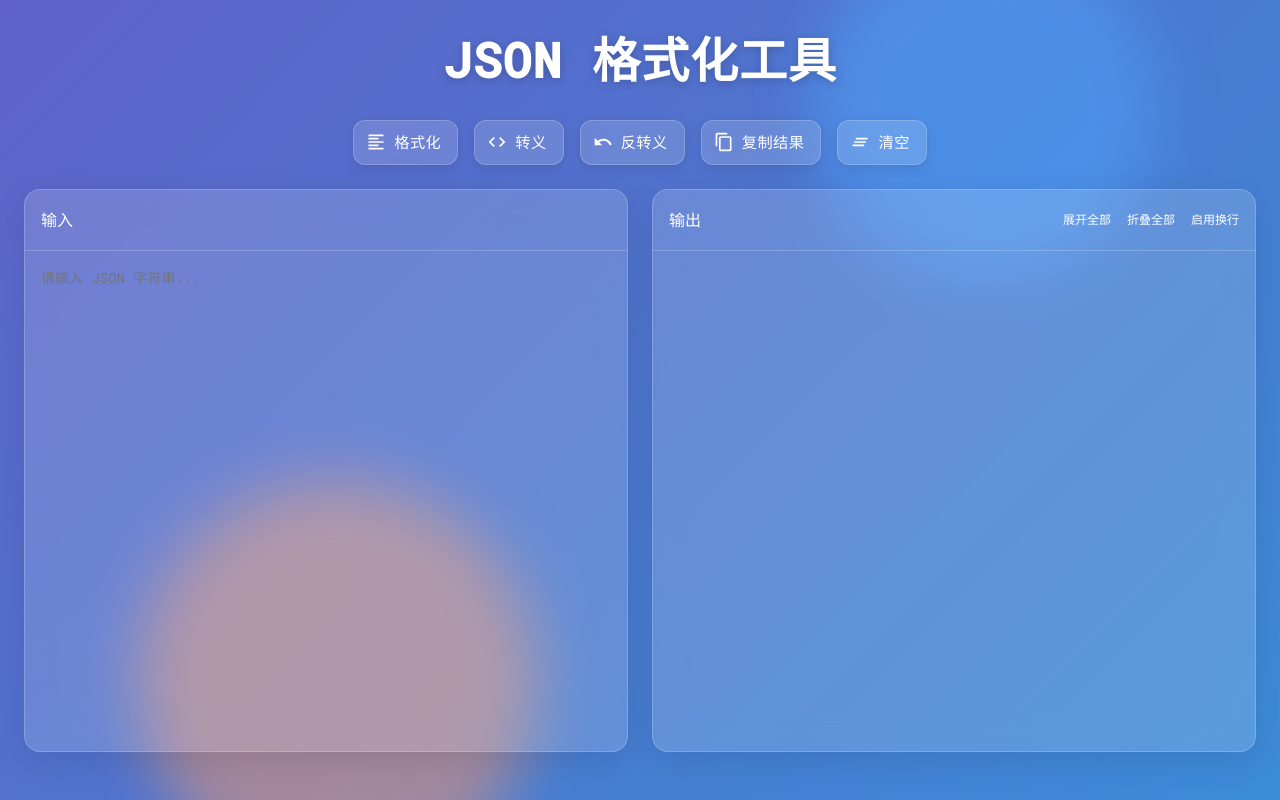
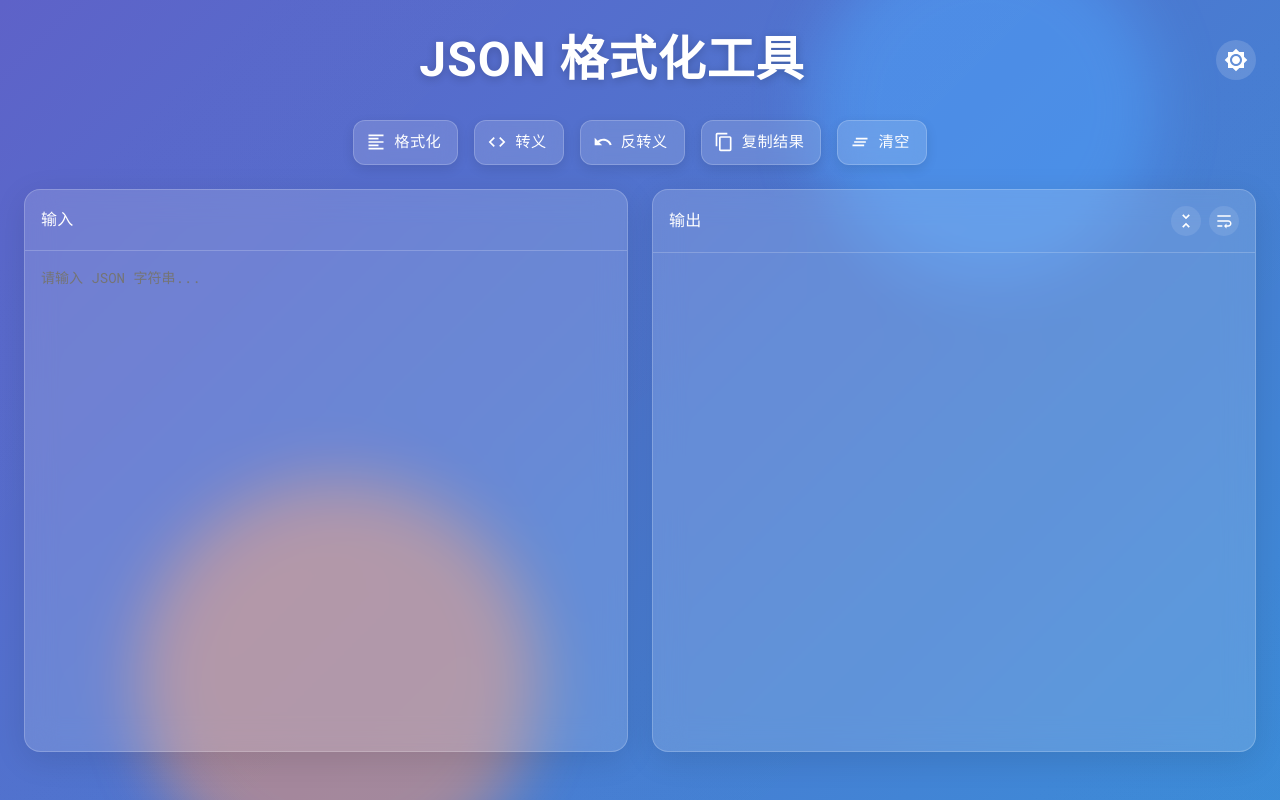
Before and after one commit to wangweiiiii/json-formatter, a React (Create React App) app: page / in a window 1280 px wide. Built offline with nearby package versions, Linux system fonts and the light colour scheme.

Commit message:
添加暗黑模式支持和展开/折叠切换功能

```diff
--- a/package.json
+++ b/package.json
@@ -2,7 +2,7 @@
   "name": "json-formatter",
   "version": "0.1.0",
   "private": true,
-  "homepage": "https://yourusername.github.io/json-formatter",
+  "homepage": "https://wangweiiiii.github.io/json-formatter",
   "dependencies": {
     "@emotion/react": "^11.14.0",
     "@emotion/styled": "^11.14.0",
--- a/src/App.js
+++ b/src/App.js
@@ -1,15 +1,51 @@
 import React, { useState, useEffect } from 'react';
-import { Box, Container, Typography, useTheme } from '@mui/material';
+import { Box, Container, Typography, useTheme, IconButton, createTheme, ThemeProvider } from '@mui/material';
+import Brightness4Icon from '@mui/icons-material/Brightness4';
+import Brightness7Icon from '@mui/icons-material/Brightness7';
 import JsonEditor from './components/JsonEditor';
 import JsonViewer from './components/JsonViewer';
 import ControlPanel from './components/ControlPanel';
 import './GlassmorphismEffects.css'; // 引入毛玻璃效果样式
 
 function App() {
-  const theme = useTheme();
   const [input, setInput] = useState('');
   const [output, setOutput] = useState('');
   const [error, setError] = useState('');
+  const [darkMode, setDarkMode] = useState(() => {
+    // 从localStorage读取主题设置，默认为暗黑模式
+    const savedMode = localStorage.getItem('jsonFormatterDarkMode');
+    return savedMode !== null ? JSON.parse(savedMode) : true;
+  });
+
+  // 创建主题
+  const theme = createTheme({
+    palette: {
+      mode: darkMode ? 'dark' : 'light',
+      background: {
+        default: darkMode ? '#121212' : '#f5f5f5',
+        paper: darkMode ? 'rgba(18, 18, 18, 0.8)' : 'rgba(255, 255, 255, 0.8)',
+      },
+      text: {
+        primary: darkMode ? '#ffffff' : '#000000',
+        secondary: darkMode ? 'rgba(255, 255, 255, 0.7)' : 'rgba(0, 0, 0, 0.7)',
+      },
+    },
+  });
+
+  // 切换暗黑/白天模式
+  const toggleDarkMode = () => {
+    const newMode = !darkMode;
+    setDarkMode(newMode);
+    localStorage.setItem('jsonFormatterDarkMode', JSON.stringify(newMode));
+
+    // 更新CSS变量
+    document.documentElement.setAttribute('data-theme', newMode ? 'dark' : 'light');
+  };
+
+  // 初始化时设置CSS变量
+  useEffect(() => {
+    document.documentElement.setAttribute('data-theme', darkMode ? 'dark' : 'light');
+  }, [darkMode]);
 
   // Load saved input from localStorage when component mounts
   useEffect(() => {
@@ -84,9 +120,9 @@ function App() {
   };
 
   return (
-    <>
+    <ThemeProvider theme={theme}>
       {/* 动态背景 */}
-      <div className="dynamic-bg">
+      <div className={`dynamic-bg ${darkMode ? 'dark' : 'light'}`}>
         <div className="bubble"></div>
         <div className="bubble"></div>
         <div className="bubble"></div>
@@ -95,21 +131,36 @@ function App() {
       </div>
 
       <Container maxWidth="xl" sx={{ py: 4, height: '100vh', display: 'flex', flexDirection: 'column', position: 'relative', zIndex: 1 }}>
+        <Box sx={{ display: 'flex', justifyContent: 'space-between', alignItems: 'center', mb: 4 }}>
           <Typography
             variant="h3"
             component="h1"
             align="center"
-          gutterBottom
             sx={{
-            color: 'white',
+              color: darkMode ? 'white' : '#333',
               fontWeight: '700',
-            mb: 4,
-            textShadow: '0 2px 10px rgba(0, 0, 0, 0.2)',
+              textShadow: darkMode ? '0 2px 10px rgba(0, 0, 0, 0.2)' : '0 2px 10px rgba(0, 0, 0, 0.1)',
               letterSpacing: '1px',
+              flex: 1
             }}
           >
             JSON 格式化工具
           </Typography>
+
+          <IconButton
+            onClick={toggleDarkMode}
+            color="inherit"
+            sx={{
+              ml: 2,
+              backgroundColor: darkMode ? 'rgba(255, 255, 255, 0.15)' : 'rgba(0, 0, 0, 0.08)',
+              '&:hover': {
+                backgroundColor: darkMode ? 'rgba(255, 255, 255, 0.25)' : 'rgba(0, 0, 0, 0.15)',
+              }
+            }}
+          >
+            {darkMode ? <Brightness7Icon /> : <Brightness4Icon />}
+          </IconButton>
+        </Box>
 
         <ControlPanel
           onFormat={handleFormat}
@@ -117,6 +168,7 @@ function App() {
           onUnescape={handleUnescape}
           onClear={handleClear}
           onCopy={handleCopy}
+          darkMode={darkMode}
         />
 
         <Box sx={{
@@ -129,16 +181,18 @@ function App() {
           <JsonEditor
             value={input}
             onChange={handleInputChange}
-            className="glassmorphism"
+            className={`glassmorphism ${darkMode ? 'dark' : 'light'}`}
+            darkMode={darkMode}
           />
           <JsonViewer
             value={output}
             error={error}
-            className="glassmorphism"
+            className={`glassmorphism ${darkMode ? 'dark' : 'light'}`}
+            darkMode={darkMode}
           />
         </Box>
       </Container>
-    </>
+    </ThemeProvider>
   );
 }
 
--- a/src/GlassmorphismEffects.css
+++ b/src/GlassmorphismEffects.css
@@ -1,4 +1,38 @@
 /* 毛玻璃动态效果样式 */
+
+/* CSS变量 - 主题颜色 */
+:root {
+  --bg-gradient-start: #5b5fc7;
+  --bg-gradient-end: #3a8bd8;
+  --bubble-color-1: #ff9966;
+  --bubble-color-2: #4da6ff;
+  --text-color: #ffffff;
+  --text-color-secondary: rgba(255, 255, 255, 0.7);
+  --border-color: rgba(255, 255, 255, 0.2);
+  --glass-bg-color: rgba(255, 255, 255, 0.15);
+  --glass-bg-hover: rgba(255, 255, 255, 0.25);
+  --glass-border: rgba(255, 255, 255, 0.2);
+  --glass-border-hover: rgba(255, 255, 255, 0.3);
+  --shadow-color: rgba(0, 0, 0, 0.1);
+  --shadow-color-hover: rgba(0, 0, 0, 0.15);
+}
+
+/* 白天模式变量 */
+[data-theme="light"] {
+  --bg-gradient-start: #e0e5ff;
+  --bg-gradient-end: #c5d8ff;
+  --bubble-color-1: #ffb380;
+  --bubble-color-2: #80b3ff;
+  --text-color: #333333;
+  --text-color-secondary: rgba(0, 0, 0, 0.7);
+  --border-color: rgba(0, 0, 0, 0.1);
+  --glass-bg-color: rgba(255, 255, 255, 0.7);
+  --glass-bg-hover: rgba(255, 255, 255, 0.85);
+  --glass-border: rgba(0, 0, 0, 0.1);
+  --glass-border-hover: rgba(0, 0, 0, 0.15);
+  --shadow-color: rgba(0, 0, 0, 0.05);
+  --shadow-color-hover: rgba(0, 0, 0, 0.1);
+}
 
 /* 动态背景 */
 .dynamic-bg {
@@ -9,7 +43,8 @@
   height: 100%;
   z-index: -1;
   overflow: hidden;
-  background: linear-gradient(135deg, #5b5fc7 0%, #3a8bd8 100%); /* 蓝紫色渐变背景 */
+  background: linear-gradient(135deg, var(--bg-gradient-start) 0%, var(--bg-gradient-end) 100%);
+  transition: background 0.5s ease;
 }
 
 .dynamic-bg::before {
@@ -33,6 +68,7 @@
   border-radius: 50%;
   filter: blur(30px);
   z-index: -1;
+  transition: background-color 0.5s ease;
 }
 
 .bubble:nth-child(1) {
@@ -40,7 +76,7 @@
   height: 400px;
   bottom: -100px;
   left: 10%;
-  background: #ff9966;
+  background: var(--bubble-color-1);
   opacity: 0.5;
   animation: float 25s ease-in-out infinite;
 }
@@ -50,7 +86,7 @@
   height: 350px;
   top: -50px;
   right: 10%;
-  background: #4da6ff;
+  background: var(--bubble-color-2);
   opacity: 0.5;
   animation: float 20s ease-in-out infinite;
   animation-delay: 2s;
@@ -70,38 +106,38 @@
 
 /* 毛玻璃效果 */
 .glassmorphism {
-  background: rgba(255, 255, 255, 0.15) !important;
+  background: var(--glass-bg-color) !important;
   backdrop-filter: blur(15px) !important;
   -webkit-backdrop-filter: blur(15px) !important;
-  border: 1px solid rgba(255, 255, 255, 0.2) !important;
-  box-shadow: 0 8px 32px rgba(0, 0, 0, 0.1) !important;
+  border: 1px solid var(--glass-border) !important;
+  box-shadow: 0 8px 32px var(--shadow-color) !important;
   transition: all 0.3s cubic-bezier(0.25, 0.8, 0.25, 1) !important;
   border-radius: 16px !important;
 }
 
 .glassmorphism:hover {
-  background: rgba(255, 255, 255, 0.2) !important;
-  box-shadow: 0 10px 40px rgba(0, 0, 0, 0.15) !important;
+  background: var(--glass-bg-hover) !important;
+  box-shadow: 0 10px 40px var(--shadow-color-hover) !important;
   transform: translateY(-2px) !important;
-  border: 1px solid rgba(255, 255, 255, 0.3) !important;
+  border: 1px solid var(--glass-border-hover) !important;
 }
 
 .glassmorphism-button {
-  background: rgba(255, 255, 255, 0.15) !important;
+  background: var(--glass-bg-color) !important;
   backdrop-filter: blur(10px) !important;
   -webkit-backdrop-filter: blur(10px) !important;
-  border: 1px solid rgba(255, 255, 255, 0.2) !important;
-  box-shadow: 0 4px 12px rgba(0, 0, 0, 0.1) !important;
+  border: 1px solid var(--glass-border) !important;
+  box-shadow: 0 4px 12px var(--shadow-color) !important;
   transition: all 0.3s cubic-bezier(0.25, 0.8, 0.25, 1) !important;
   border-radius: 12px !important;
-  color: white !important;
+  color: var(--text-color) !important;
 }
 
 .glassmorphism-button:hover {
-  background: rgba(255, 255, 255, 0.25) !important;
+  background: var(--glass-bg-hover) !important;
   transform: translateY(-2px) !important;
-  box-shadow: 0 6px 16px rgba(0, 0, 0, 0.15) !important;
-  border: 1px solid rgba(255, 255, 255, 0.3) !important;
+  box-shadow: 0 6px 16px var(--shadow-color-hover) !important;
+  border: 1px solid var(--glass-border-hover) !important;
 }
 
 /* 动画 */
@@ -143,3 +179,8 @@
     opacity: 0.3;
   }
 }
+
+/* 主题切换过渡效果 */
+.dynamic-bg, .glassmorphism, .glassmorphism-button, .bubble {
+  transition: all 0.5s ease;
+}
--- a/src/components/ControlPanel.js
+++ b/src/components/ControlPanel.js
@@ -6,7 +6,36 @@ import ContentCopyIcon from '@mui/icons-material/ContentCopy';
 import ClearAllIcon from '@mui/icons-material/ClearAll';
 import UndoIcon from '@mui/icons-material/Undo';
 
-const ControlPanel = ({ onFormat, onEscape, onUnescape, onClear, onCopy }) => {
+const ControlPanel = ({ onFormat, onEscape, onUnescape, onClear, onCopy, darkMode }) => {
+  // 根据暗黑模式设置按钮样式
+  const buttonStyle = {
+    background: darkMode ? 'rgba(30, 30, 30, 0.6)' : 'rgba(255, 255, 255, 0.15)',
+    backdropFilter: 'blur(10px)',
+    boxShadow: darkMode ? '0 4px 12px rgba(0, 0, 0, 0.2)' : '0 4px 12px rgba(0, 0, 0, 0.1)',
+    '&:hover': {
+      background: darkMode ? 'rgba(40, 40, 40, 0.7)' : 'rgba(255, 255, 255, 0.25)',
+      transform: 'translateY(-2px)',
+      boxShadow: darkMode ? '0 6px 16px rgba(0, 0, 0, 0.25)' : '0 6px 16px rgba(0, 0, 0, 0.15)',
+    },
+    fontWeight: 500,
+    letterSpacing: '0.5px',
+    padding: '8px 16px',
+    borderRadius: '12px',
+    textTransform: 'none',
+    fontSize: '0.95rem',
+    color: darkMode ? '#e0e0e0' : 'white'
+  };
+
+  const outlinedButtonStyle = {
+    ...buttonStyle,
+    background: darkMode ? 'rgba(30, 30, 30, 0.4)' : 'rgba(255, 255, 255, 0.1)',
+    border: darkMode ? '1px solid rgba(80, 80, 80, 0.5)' : '1px solid rgba(255, 255, 255, 0.3)',
+    '&:hover': {
+      ...buttonStyle['&:hover'],
+      border: darkMode ? '1px solid rgba(100, 100, 100, 0.7)' : '1px solid rgba(255, 255, 255, 0.5)',
+    }
+  };
+
   return (
     <Box sx={{
       display: 'flex',
@@ -22,23 +51,7 @@ const ControlPanel = ({ onFormat, onEscape, onUnescape, onClear, onCopy }) => {
           startIcon={<FormatAlignLeftIcon />}
           onClick={onFormat}
           className="glassmorphism-button"
-          sx={{
-            background: 'rgba(255, 255, 255, 0.15)',
-            backdropFilter: 'blur(10px)',
-            boxShadow: '0 4px 12px rgba(0, 0, 0, 0.1)',
-            '&:hover': {
-              background: 'rgba(255, 255, 255, 0.25)',
-              transform: 'translateY(-2px)',
-              boxShadow: '0 6px 16px rgba(0, 0, 0, 0.15)',
-            },
-            fontWeight: 500,
-            letterSpacing: '0.5px',
-            padding: '8px 16px',
-            borderRadius: '12px',
-            textTransform: 'none',
-            fontSize: '0.95rem',
-            color: 'white'
-          }}
+          sx={buttonStyle}
         >
           格式化
         </Button>
@@ -51,23 +64,7 @@ const ControlPanel = ({ onFormat, onEscape, onUnescape, onClear, onCopy }) => {
           startIcon={<CodeIcon />}
           onClick={onEscape}
           className="glassmorphism-button"
-          sx={{
-            background: 'rgba(255, 255, 255, 0.15)',
-            backdropFilter: 'blur(10px)',
-            boxShadow: '0 4px 12px rgba(0, 0, 0, 0.1)',
-            '&:hover': {
-              background: 'rgba(255, 255, 255, 0.25)',
-              transform: 'translateY(-2px)',
-              boxShadow: '0 6px 16px rgba(0, 0, 0, 0.15)',
-            },
-            fontWeight: 500,
-            letterSpacing: '0.5px',
-            padding: '8px 16px',
-            borderRadius: '12px',
-            textTransform: 'none',
-            fontSize: '0.95rem',
-            color: 'white'
-          }}
+          sx={buttonStyle}
         >
           转义
         </Button>
@@ -80,23 +77,7 @@ const ControlPanel = ({ onFormat, onEscape, onUnescape, onClear, onCopy }) => {
           startIcon={<UndoIcon />}
           onClick={onUnescape}
           className="glassmorphism-button"
-          sx={{
-            background: 'rgba(255, 255, 255, 0.15)',
-            backdropFilter: 'blur(10px)',
-            boxShadow: '0 4px 12px rgba(0, 0, 0, 0.1)',
-            '&:hover': {
-              background: 'rgba(255, 255, 255, 0.25)',
-              transform: 'translateY(-2px)',
-              boxShadow: '0 6px 16px rgba(0, 0, 0, 0.15)',
-            },
-            fontWeight: 500,
-            letterSpacing: '0.5px',
-            padding: '8px 16px',
-            borderRadius: '12px',
-            textTransform: 'none',
-            fontSize: '0.95rem',
-            color: 'white'
-          }}
+          sx={buttonStyle}
         >
           反转义
         </Button>
@@ -109,23 +90,7 @@ const ControlPanel = ({ onFormat, onEscape, onUnescape, onClear, onCopy }) => {
           startIcon={<ContentCopyIcon />}
           onClick={onCopy}
           className="glassmorphism-button"
-          sx={{
-            background: 'rgba(255, 255, 255, 0.15)',
-            backdropFilter: 'blur(10px)',
-            boxShadow: '0 4px 12px rgba(0, 0, 0, 0.1)',
-            '&:hover': {
-              background: 'rgba(255, 255, 255, 0.25)',
-              transform: 'translateY(-2px)',
-              boxShadow: '0 6px 16px rgba(0, 0, 0, 0.15)',
-            },
-            fontWeight: 500,
-            letterSpacing: '0.5px',
-            padding: '8px 16px',
-            borderRadius: '12px',
-            textTransform: 'none',
-            fontSize: '0.95rem',
-            color: 'white'
-          }}
+          sx={buttonStyle}
         >
           复制结果
         </Button>
@@ -138,25 +103,7 @@ const ControlPanel = ({ onFormat, onEscape, onUnescape, onClear, onCopy }) => {
           startIcon={<ClearAllIcon />}
           onClick={onClear}
           className="glassmorphism-button"
-          sx={{
-            background: 'rgba(255, 255, 255, 0.1)',
-            backdropFilter: 'blur(10px)',
-            boxShadow: '0 4px 12px rgba(0, 0, 0, 0.1)',
-            border: '1px solid rgba(255, 255, 255, 0.3)',
-            color: 'white',
-            '&:hover': {
-              background: 'rgba(255, 255, 255, 0.2)',
-              transform: 'translateY(-2px)',
-              boxShadow: '0 6px 16px rgba(0, 0, 0, 0.15)',
-              border: '1px solid rgba(255, 255, 255, 0.5)',
-            },
-            fontWeight: 500,
-            letterSpacing: '0.5px',
-            padding: '8px 16px',
-            borderRadius: '12px',
-            textTransform: 'none',
-            fontSize: '0.95rem'
-          }}
+          sx={outlinedButtonStyle}
         >
           清空
         </Button>
--- a/src/components/JsonEditor.js
+++ b/src/components/JsonEditor.js
@@ -1,7 +1,7 @@
 import React from 'react';
 import { Paper, Box, Typography } from '@mui/material';
 
-const JsonEditor = ({ value, onChange, className }) => {
+const JsonEditor = ({ value, onChange, className, darkMode }) => {
   const handleKeyDown = (e) => {
     if (e.key === 'Tab') {
       e.preventDefault();
@@ -28,12 +28,12 @@ const JsonEditor = ({ value, onChange, className }) => {
         display: 'flex',
         flexDirection: 'column',
         overflow: 'hidden',
-        border: '1px solid rgba(255, 255, 255, 0.2)',
+        border: `1px solid ${darkMode ? 'rgba(255, 255, 255, 0.2)' : 'rgba(0, 0, 0, 0.1)'}`,
         transition: 'all 0.3s ease',
       }}
     >
-      <Box sx={{ p: 2, borderBottom: '1px solid rgba(255, 255, 255, 0.2)' }}>
-        <Typography variant="subtitle1" sx={{ fontWeight: 'medium', color: 'white' }}>
+      <Box sx={{ p: 2, borderBottom: `1px solid ${darkMode ? 'rgba(255, 255, 255, 0.2)' : 'rgba(0, 0, 0, 0.1)'}` }}>
+        <Typography variant="subtitle1" sx={{ fontWeight: 'medium', color: darkMode ? 'white' : '#333' }}>
           输入
         </Typography>
       </Box>
@@ -54,7 +54,7 @@ const JsonEditor = ({ value, onChange, className }) => {
             fontFamily: "'Roboto Mono', monospace",
             fontSize: '14px',
             lineHeight: '1.5',
-            color: 'white',
+            color: darkMode ? 'white' : '#333',
             backgroundColor: 'transparent',
           }}
         />
--- a/src/components/JsonViewer.js
+++ b/src/components/JsonViewer.js
@@ -1,16 +1,21 @@
 import React, { useEffect, useRef, useState, useCallback } from 'react';
-import { Paper, Box, Typography, Alert } from '@mui/material';
+import { Paper, Box, Typography, Alert, IconButton } from '@mui/material';
 import { Light as SyntaxHighlighter } from 'react-syntax-highlighter';
 import json from 'react-syntax-highlighter/dist/esm/languages/hljs/json';
 import atomOneDark from 'react-syntax-highlighter/dist/esm/styles/hljs/atom-one-dark';
+import atomOneLight from 'react-syntax-highlighter/dist/esm/styles/hljs/atom-one-light';
+import UnfoldMoreIcon from '@mui/icons-material/UnfoldMore';
+import UnfoldLessIcon from '@mui/icons-material/UnfoldLess';
+import WrapTextIcon from '@mui/icons-material/WrapText';
 
 // Register JSON language
 SyntaxHighlighter.registerLanguage('json', json);
 
-const JsonViewer = ({ value, error, className }) => {
+const JsonViewer = ({ value, error, className, darkMode }) => {
   const [collapsibleJson, setCollapsibleJson] = useState('');
   const containerRef = useRef(null);
   const [wrapLines, setWrapLines] = useState(false);
+  const [isAllExpanded, setIsAllExpanded] = useState(true);
 
   // Format primitive values with proper styling
   const formatPrimitive = useCallback((value) => {
@@ -227,6 +232,9 @@ const JsonViewer = ({ value, error, className }) => {
     allLines.forEach(line => {
       line.classList.remove('hidden');
     });
+
+    // 更新展开状态
+    setIsAllExpanded(true);
   };
 
   // Collapse all sections
@@ -273,6 +281,18 @@ const JsonViewer = ({ value, error, className }) => {
         }
       }
     });
+
+    // 更新展开状态
+    setIsAllExpanded(false);
+  };
+
+  // 切换展开/折叠状态
+  const toggleExpandCollapse = () => {
+    if (isAllExpanded) {
+      collapseAll();
+    } else {
+      expandAll();
+    }
   };
 
   useEffect(() => {
@@ -307,57 +327,47 @@ const JsonViewer = ({ value, error, className }) => {
         display: 'flex',
         flexDirection: 'column',
         overflow: 'hidden',
-        border: '1px solid rgba(255, 255, 255, 0.2)',
+        border: `1px solid ${darkMode ? 'rgba(255, 255, 255, 0.2)' : 'rgba(0, 0, 0, 0.1)'}`,
         transition: 'all 0.3s ease',
       }}
     >
       <Box sx={{
         p: 2,
-        borderBottom: '1px solid rgba(255, 255, 255, 0.2)',
+        borderBottom: `1px solid ${darkMode ? 'rgba(255, 255, 255, 0.2)' : 'rgba(0, 0, 0, 0.1)'}`,
         display: 'flex',
         justifyContent: 'space-between',
         alignItems: 'center'
       }}>
-        <Typography variant="subtitle1" sx={{ fontWeight: 'medium', color: 'white' }}>
+        <Typography variant="subtitle1" sx={{ fontWeight: 'medium', color: darkMode ? 'white' : '#333' }}>
           输出
         </Typography>
-        <Box sx={{ display: 'flex', gap: 2, alignItems: 'center' }}>
-          <Typography
-            variant="caption"
+        <Box sx={{ display: 'flex', gap: 1, alignItems: 'center' }}>
+          <IconButton
+            size="small"
+            onClick={toggleExpandCollapse}
             sx={{
-              cursor: 'pointer',
-              color: 'white',
-              fontWeight: 'medium',
-              '&:hover': { textDecoration: 'underline' }
+              color: darkMode ? 'white' : '#333',
+              backgroundColor: darkMode ? 'rgba(255, 255, 255, 0.1)' : 'rgba(0, 0, 0, 0.05)',
+              '&:hover': {
+                backgroundColor: darkMode ? 'rgba(255, 255, 255, 0.2)' : 'rgba(0, 0, 0, 0.1)',
+              }
             }}
-            onClick={expandAll}
           >
-            展开全部
-          </Typography>
-          <Typography
-            variant="caption"
+            {isAllExpanded ? <UnfoldLessIcon fontSize="small" /> : <UnfoldMoreIcon fontSize="small" />}
+          </IconButton>
+          <IconButton
+            size="small"
+            onClick={() => setWrapLines(!wrapLines)}
             sx={{
-              cursor: 'pointer',
-              color: 'white',
-              fontWeight: 'medium',
-              '&:hover': { textDecoration: 'underline' }
+              color: darkMode ? 'white' : '#333',
+              backgroundColor: wrapLines ? (darkMode ? 'rgba(255, 255, 255, 0.2)' : 'rgba(0, 0, 0, 0.1)') : (darkMode ? 'rgba(255, 255, 255, 0.1)' : 'rgba(0, 0, 0, 0.05)'),
+              '&:hover': {
+                backgroundColor: darkMode ? 'rgba(255, 255, 255, 0.2)' : 'rgba(0, 0, 0, 0.1)',
+              }
             }}
-            onClick={collapseAll}
           >
-            折叠全部
-          </Typography>
-          <Typography
-            variant="caption"
-            sx={{
-              cursor: 'pointer',
-              color: 'white',
-              fontWeight: 'medium',
-              '&:hover': { textDecoration: 'underline' }
-            }}
-            onClick={() => setWrapLines(!wrapLines)}
-          >
-            {wrapLines ? '禁用换行' : '启用换行'}
-          </Typography>
+            <WrapTextIcon fontSize="small" />
+          </IconButton>
         </Box>
       </Box>
 
@@ -378,14 +388,14 @@ const JsonViewer = ({ value, error, className }) => {
             fontFamily: "'Roboto Mono', monospace",
             fontSize: '14px',
             lineHeight: '1.5',
-            color: 'white',
+            color: darkMode ? 'white' : '#333',
           },
           '& .json-line': {
             display: 'flex',
             alignItems: 'flex-start',
           },
           '& .line-number': {
-            color: 'rgba(255, 255, 255, 0.5)',
+            color: darkMode ? 'rgba(255, 255, 255, 0.5)' : 'rgba(0, 0, 0, 0.4)',
             textAlign: 'right',
             paddingRight: '16px',
             userSelect: 'none',
@@ -402,7 +412,7 @@ const JsonViewer = ({ value, error, className }) => {
             flexShrink: 0,
           },
           '& .toggle-arrow': {
-            color: 'white',
+            color: darkMode ? 'white' : '#333',
             fontSize: '10px',
             cursor: 'pointer',
             flexShrink: 0,
@@ -415,37 +425,37 @@ const JsonViewer = ({ value, error, className }) => {
             whiteSpace: wrapLines ? 'pre-wrap' : 'pre',
             wordBreak: wrapLines ? 'break-word' : 'normal',
             overflowWrap: wrapLines ? 'break-word' : 'normal',
-            color: 'white',
+            color: darkMode ? 'white' : '#333',
           },
           '& .json-comma': {
-            color: 'rgba(255, 255, 255, 0.7)',
+            color: darkMode ? 'rgba(255, 255, 255, 0.7)' : 'rgba(0, 0, 0, 0.7)',
           },
           '& .json-colon': {
-            color: 'rgba(255, 255, 255, 0.7)',
+            color: darkMode ? 'rgba(255, 255, 255, 0.7)' : 'rgba(0, 0, 0, 0.7)',
           },
           '& .json-key': {
-            color: '#ff9966',
+            color: darkMode ? '#ff9966' : '#e07c4c',
           },
           '& .json-string': {
-            color: '#98c379',
+            color: darkMode ? '#98c379' : '#50a14f',
           },
           '& .json-number': {
-            color: '#d19a66',
+            color: darkMode ? '#d19a66' : '#c18401',
           },
           '& .json-boolean': {
-            color: '#56b6c2',
+            color: darkMode ? '#56b6c2' : '#0184bc',
           },
           '& .json-null': {
-            color: '#56b6c2',
+            color: darkMode ? '#56b6c2' : '#0184bc',
           },
           '& .json-bracket': {
-            color: 'rgba(255, 255, 255, 0.7)',
+            color: darkMode ? 'rgba(255, 255, 255, 0.7)' : 'rgba(0, 0, 0, 0.7)',
           },
           '& .arrow': {
             cursor: 'pointer',
             userSelect: 'none',
             marginRight: '5px',
-            color: 'white',
+            color: darkMode ? 'white' : '#333',
             transition: 'transform 0.2s ease',
             transform: 'rotate(90deg)',
             display: 'inline-block',
@@ -463,19 +473,13 @@ const JsonViewer = ({ value, error, className }) => {
         ) : (
           <SyntaxHighlighter
             language="json"
-            style={{
-              ...atomOneDark,
-              'hljs': {
-                ...atomOneDark.hljs,
-                color: 'white',
-              }
-            }}
+            style={darkMode ? atomOneDark : atomOneLight}
             customStyle={{
               margin: 0,
               padding: '16px',
               backgroundColor: 'transparent',
               height: '100%',
-              color: 'white',
+              color: darkMode ? 'white' : '#333',
             }}
             showLineNumbers
             wrapLines={wrapLines}
@@ -483,7 +487,7 @@ const JsonViewer = ({ value, error, className }) => {
             lineNumberStyle={{
               textAlign: 'right',
               paddingRight: '16px',
-              color: 'rgba(255, 255, 255, 0.5)',
+              color: darkMode ? 'rgba(255, 255, 255, 0.5)' : 'rgba(0, 0, 0, 0.4)',
             }}
           >
             {value || ''}
```
Lines whose indentation alone changed are shown as unchanged.
